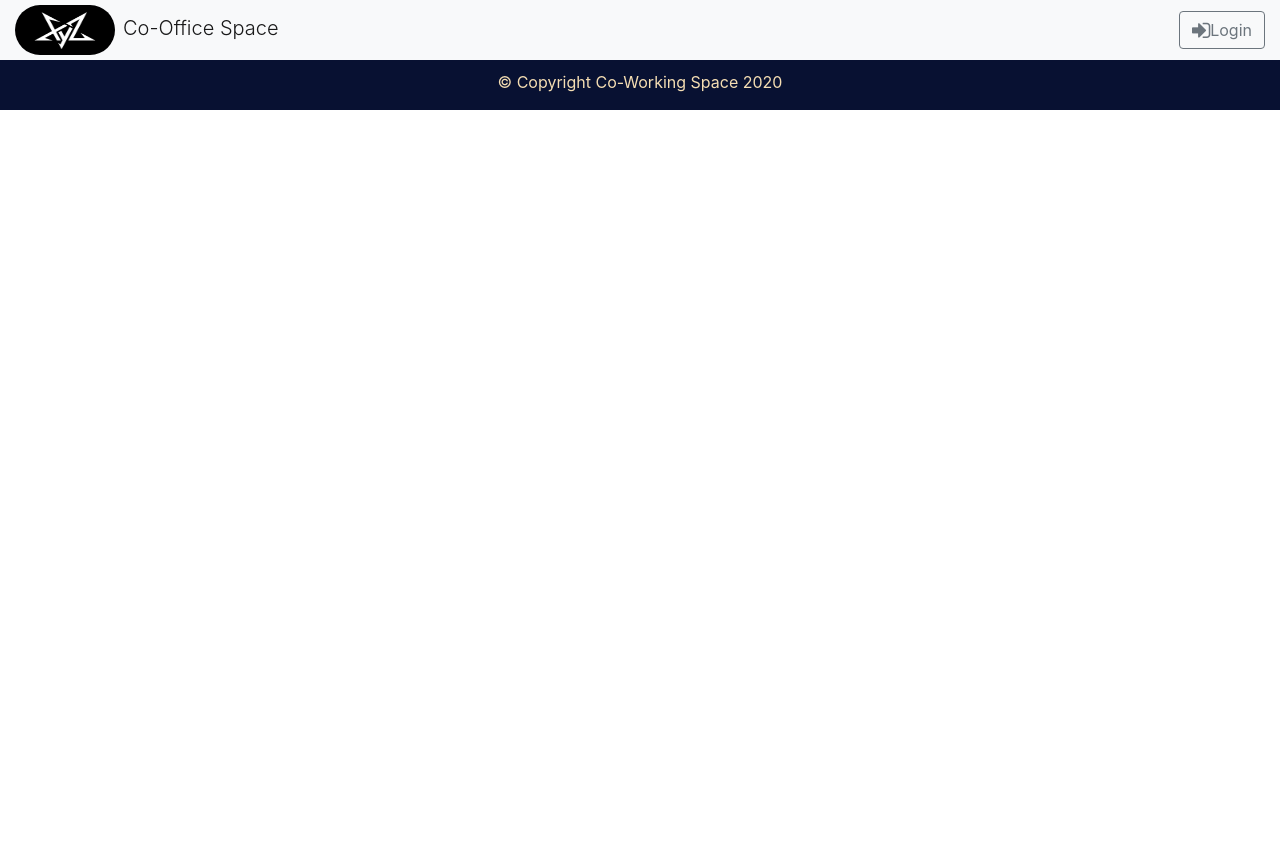
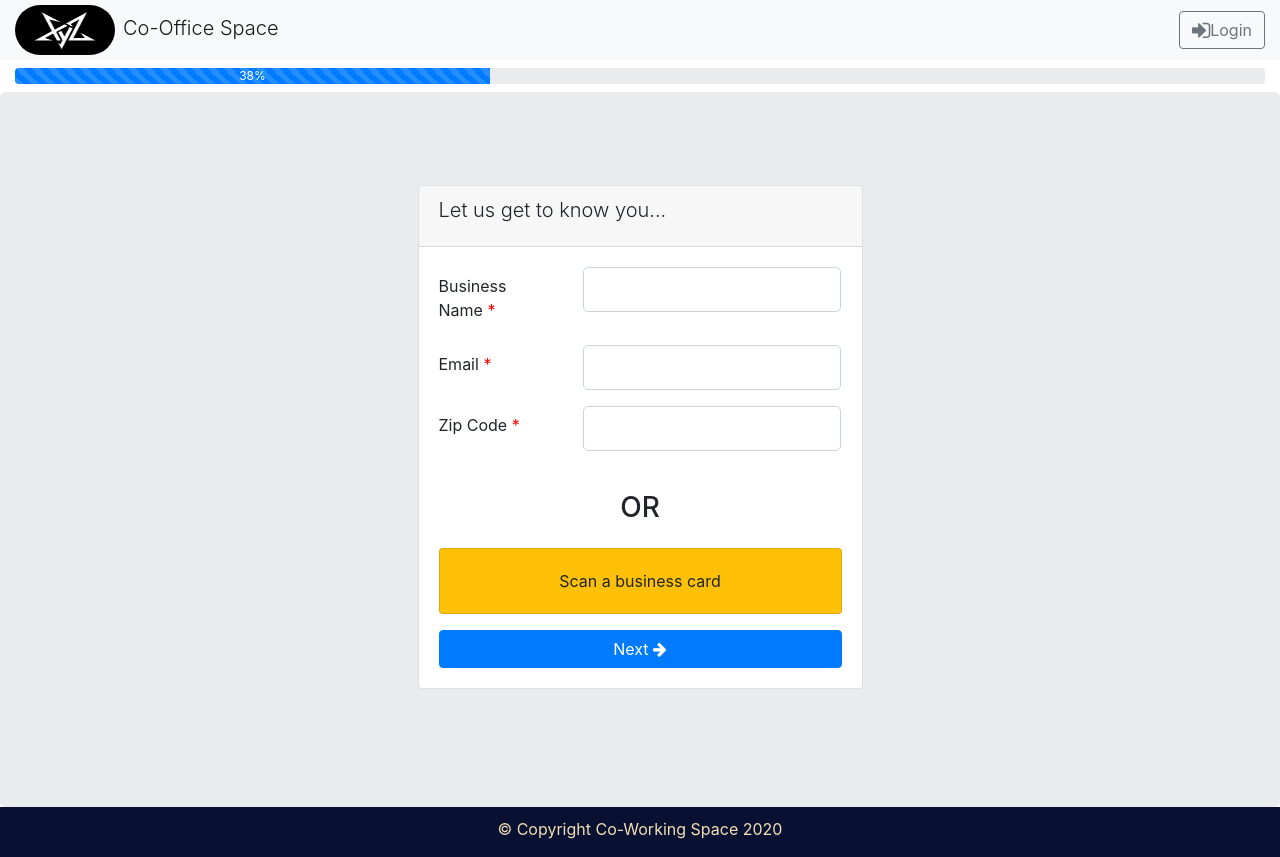
Before and after one commit to ankusharoraa/co-working-office, a React (Create React App) app: page /personalinfo in a window 1280 px wide. Before the commit the page ends 800 px from the top, so only its background shows below. Built offline with nearby package versions, Linux system fonts and the light colour scheme.

Commit message:
convert personalInfo to functional so that secured route works

```diff
--- a/package.json
+++ b/package.json
@@ -3,6 +3,7 @@
   "version": "0.1.0",
   "private": true,
   "dependencies": {
+    "@material-ui/core": "^4.11.0",
     "@testing-library/jest-dom": "^4.2.4",
     "@testing-library/react": "^9.5.0",
     "@testing-library/user-event": "^7.2.1",
@@ -12,6 +13,7 @@
     "react": "^16.13.1",
     "react-dom": "^16.13.1",
     "react-google-recaptcha": "^2.1.0",
+    "react-loader-spinner": "^3.1.14",
     "react-router-dom": "^5.2.0",
     "react-scripts": "3.4.1",
     "reactstrap": "^5.0.0"
--- a/src/App.css
+++ b/src/App.css
@@ -101,7 +101,7 @@ input::-webkit-inner-spin-button {
   font-size: 55px;
   color: red;
 }
-input[type="text"],input[type="date"],input[type="password"] {
+input[type="text"],input[type="date"],input[type="password"],input[type="email"],input[type="number"] {
   min-height: 45px;
   color: #707583;
   border-radius: 5px;
@@ -196,6 +196,7 @@ input[type="text"],input[type="date"],input[type="password"] {
   /* margin:0px auto; */
   padding: 10px 0px 1px 0px;
   height: 50px;
+
 }
 
 .wrappertxt{
@@ -277,3 +278,13 @@ input[type='range']::-webkit-slider-thumb {
     max-height: 450px;
     width: 100%;
 }
+
+.personalDetails{
+  margin-top: 5%;
+  margin-bottom: 7%;
+}
+
+.required:after {
+  content:" *";
+  color: red;
+}
--- a/src/components/Header.js
+++ b/src/components/Header.js
@@ -40,7 +40,7 @@ export default class Header extends Component {
                         <NavbarToggler onClick={() => this.toggleNav()} />
                         <NavbarBrand className="mr-auto ml-sm-0" href="/">
                             <img src={logo} height="50" width="100" style = {{borderRadius : "80px"}} alt="logo" />
-                            <span class="navbar-brand mb-0 lead ml-sm-2 ml-2">Co-Office Space</span>
+                            <span className="navbar-brand mb-0 lead ml-sm-2 ml-2">Co-Office Space</span>
                         </NavbarBrand>
                         <Collapse isOpen={this.state.isNavOpen} navbar>
 
--- a/src/components/MainComponent.js
+++ b/src/components/MainComponent.js
@@ -5,12 +5,13 @@ import '../App.css';
 import Workspace from './Workspaces'
 import Landing from './LandingPage'
 import history from './history';
-import { Switch, Route, Router } from 'react-router-dom';
+import { Switch, Route, Router, Redirect } from 'react-router-dom';
 import { WORKSPACEINFO } from '../shared/WorkspaceInfo'
 import SecuredRoute from './SecuredRoute';
 import { authentication } from './SecuredRoute';
 import axios from 'axios';
 import WorkspaceDetails from './WorkspaceDetails';
+import PersonalInfo from './PersonalInfo';
 
 
 
@@ -26,15 +27,21 @@ export default class MainComponent extends Component {
             touched: {
                 zipCode: false,
                 date: false,
-                people: false
+                people: false,
+                businessName: false,
+                personEmail: false,
+                personZipCode : false
 
             },
             workspaceinfo: WORKSPACEINFO,
-            location : ''
+            location: '',
+            businessName: '',
+            personEmail: '',
+            personZipCode : ''
         }
     }
 
-    handInputChange = async(event) => {
+    handInputChange = async (event) => {
 
         const target = event.target;
         const value = target.type === 'checkbox' ? target.checked : target.value;
@@ -44,28 +51,28 @@ export default class MainComponent extends Component {
             [name]: value
         })
 
-        if(this.state.zipCode.length===5){
+        if (this.state.zipCode.length === 5) {
             let zipCodeUs = this.state.zipCode;
             this.handleFetch(zipCodeUs);
         }
-        else if(this.state.zipCode.length<=5){
+        else if (this.state.zipCode.length <= 5) {
             this.setState({
-                location : ''
+                location: ''
             })
         }
     }
 
-     handleFetch = async(zipCodeUs)=>{
-        const api = 'js-tBUE5ohdSBKXX9aeg6K9RYpb0uRCDB8TODbJSrHdwz6XNbAAtZuvnoByS6OfaElq';
-        // const api = 'LeptzmnMR76qtyukJQFsprY1Y4RTJkZ2F18ykBkp1RyxmWriWsa39F8K2fcs2ZVT';
+    handleFetch = async (zipCodeUs) => {
+        // const api = 'js-tBUE5ohdSBKXX9aeg6K9RYpb0uRCDB8TODbJSrHdwz6XNbAAtZuvnoByS6OfaElq';
+        const api = 'LeptzmnMR76qtyukJQFsprY1Y4RTJkZ2F18ykBkp1RyxmWriWsa39F8K2fcs2ZVT';
         // let formatZip = this.state.zipCode.slice(0,5);
         let url = `https://www.zipcodeapi.com/rest/${api}/info.json/${zipCodeUs}/degrees`
         const res = await axios.get(url);
         const city = res.data.city;
         const locState = res.data.state
-            if(city && locState!==undefined){
+        if (city && locState !== undefined) {
             this.setState({
-                    location : `${city}, ${locState}, U.S`
+                location: `${city}, ${locState}, U.S`
             })
             // setValue(`${city}, ${state}, U.S`);
             // console.log(JSON.stringify(res.data));
@@ -100,6 +107,11 @@ export default class MainComponent extends Component {
         this.setState({
             people: parseInt(this.state.people) + 1
         })
+        if(this.state.people === ''){
+            this.setState({
+                people : 0
+            })
+        }
     }
     decrease = () => {
         if (this.state.people > 0) {
@@ -107,8 +119,28 @@ export default class MainComponent extends Component {
                 people: parseInt(this.state.people) - 1
             })
         }
+        if(this.state.people === ''){
+            this.setState({
+                people : 0
+            })
+        }
     }
 
+    updatePersonDetails = () =>{
+        this.setState({
+            businessName : 'Spotlight',
+            personZipCode : '12345',
+            personEmail : 'business@spotlight.com'
+        })
+    }
+
+    deletePersonDetails = () =>{
+        this.setState({
+            businessName : '',
+            personZipCode : '',
+            personEmail : ''
+        })
+    }
 
     render() {
         const WorkspaceWithId = ({ match }) => {
@@ -133,14 +165,24 @@ export default class MainComponent extends Component {
                             people={this.state.people}
                             increase={this.increase}
                             decrease={this.decrease}
-                            location = {this.state.location} />} />
+                            location={this.state.location} />} />
                         <SecuredRoute exact path='/workspaces' component={() => <Workspace
                             zipCode={this.state.zipCode}
                             workspaceinfo={this.state.workspaceinfo}
                             date={this.state.date}
                             people={this.state.people}
-                            location = {this.state.location} />} />
+                            location={this.state.location} />} />
                         <SecuredRoute path="/workspaces/:workspaceId" component={WorkspaceWithId} />
+                        <Route exact path="/personalinfo" render={() => <PersonalInfo
+                            handInputChange={this.handInputChange}
+                            handleBlur={this.handleBlur}
+                            onChange={this.onChange}
+                            personZipCode={this.state.personZipCode}
+                            businessName={this.state.businessName}
+                            personEmail={this.state.personEmail}
+                            updatePersonDetails = {this.updatePersonDetails}
+                            deletePersonDetails = {this.deletePersonDetails} />} />
+                        <Redirect to='/' />
                     </Switch>
 
 
--- /dev/null
+++ b/src/components/PersonalInfo.js
@@ -0,0 +1,145 @@
+import React, { Component } from 'react'
+import { CardHeader, CardBody, Form, FormGroup, Input, Label, Progress, Button, Card, CardTitle } from 'reactstrap';
+
+export default class PersonalInfo extends Component {
+    constructor(props) {
+        super(props);
+        this.state = {
+
+        }
+    }
+
+    populateDetails = () => {
+
+        this.props.updatePersonDetails();
+        let business = document.getElementById('businessName')
+        let personEmail = document.getElementById('personEmail')
+        let personZip = document.getElementById('personZipCode')
+        let scan = document.getElementById('scan')
+        let or = document.getElementById('or')
+        let edit = document.getElementById('edit');
+        let clear = document.getElementById('clear');
+        business.disabled = true;
+        console.log(business.disabled)
+        personEmail.disabled = true;
+        personZip.disabled = true;
+        scan.style.display = 'none';
+        or.style.display = 'none';
+        edit.style.display = 'block';
+        clear.style.display = 'block';
+
+        edit.addEventListener('click', () => {
+            business.disabled = false;
+            personEmail.disabled = false;
+            personZip.disabled = false;
+
+        })
+
+        clear.addEventListener('click', () => {
+            this.props.deletePersonDetails();
+            edit.style.display = 'none';
+            clear.style.display = 'none';
+            scan.style.display = 'block';
+            or.style.display = 'block';
+            business.disabled = false;
+            personEmail.disabled = false;
+            personZip.disabled = false;
+        })
+
+    }
+    handleSubmit = (event) => {
+        event.preventDefault();
+
+    }
+    render() {
+        return (
+            <>
+                <div className="container-fluid">
+                    <div className="row mt-2">
+                        <div className="col-sm-12">
+                            <div className="text-center"></div>
+                            <Progress animated={true} striped color="primary" value="38">38%</Progress>
+                        </div>
+                    </div>
+                </div>
+                <div className="jumbotron py-3 mt-2">
+                    <div className="container personalDetails py-3">
+                        <div className="row">
+                            <div className="mx-auto col-sm-5">
+                                <Card>
+                                    <CardHeader>
+                                        <CardTitle className="lead">Let us get to know you...</CardTitle>
+                                    </CardHeader>
+                                    <CardBody>
+                                        <Form onSubmit={this.handleSubmit}>
+                                            <FormGroup row>
+
+
+                                                <Label htmlFor="businessName" className="col-sm-4 col-form-label form-control-label required">Business Name</Label>
+                                                <div className="col-sm-8">
+                                                    <Input type="text" name="businessName" id="businessName"
+                                                        onBlur={this.props.handleBlur('businessName')}
+                                                        onChange={this.props.handInputChange}
+                                                        value={this.props.businessName} />
+                                                </div>
+                                                {/* <FormFeedback>{errors.zipCode}</FormFeedback> */}
+
+                                            </FormGroup>
+                                            <FormGroup row>
+
+
+                                                <Label htmlFor="personEmail" className="col-sm-4 col-form-label form-control-label required">Email</Label>
+                                                <div className="col-sm-8">
+                                                    <Input type="email" name="personEmail" id="personEmail"
+                                                        onChange={this.props.handInputChange}
+                                                        onBlur={this.props.handleBlur('personEmail')}
+                                                        value={this.props.personEmail} />
+                                                </div>
+                                                {/* <FormFeedback>{errors.zipCode}</FormFeedback> */}
+
+                                            </FormGroup>
+                                            <FormGroup row>
+
+
+                                                <Label htmlFor="personZipCode" className="col-sm-4 col-form-label form-control-label required">Zip Code</Label>
+                                                <div className="col-sm-8">
+                                                    <Input id="personZipCode" type="text" name="personZipCode"
+                                                        onBlur={this.props.handleBlur('personZipCode')}
+                                                        onChange={this.props.handInputChange}
+                                                        value={this.props.personZipCode} />
+                                                </div>
+
+                                                {/* <FormFeedback>{errors.zipCode}</FormFeedback> */}
+
+                                            </FormGroup>
+                                            {/* <FormGroup row>
+
+                                            </FormGroup> */}
+                                        </Form>
+                                        <div className = "row">
+                                        <div className="col-sm-4 mt-2" id="edit" style={{ display: 'none' }}>
+                                                    <button className="btn btn-dark">Edit Scanned Details</button>
+                                                </div>
+                                                <div className="offset-sm-2 col-sm-4 mt-2" id="clear" style={{ display: 'none' }}>
+                                                    <button className="btn btn-secondary">Delete Scanned Card</button>
+                                                </div>
+                                        </div>
+                                        <h3 id="or" style={{ textAlign: 'center' }} className="mt-4">OR</h3>
+                                        <div id="scan" style={{ cursor: 'pointer' }} onClick={this.populateDetails} className="card bg-warning mt-4">
+                                            <div className="card-body text-center">
+                                                <div className="card-text">Scan a business card</div>
+                                            </div>
+                                        </div>
+                                        <div className="d-flex justify-content-center mt-3">
+                                            <button className="btn btn-block btn-primary">Next <i className="fa fa-arrow-right" aria-hidden="true"></i></button>
+                                        </div>
+                                    </CardBody>
+                                </Card>
+                            </div>
+                        </div>
+                    </div>
+                </div>
+            </>
+        )
+    }
+}
--- a/src/components/WorkspaceDetails.js
+++ b/src/components/WorkspaceDetails.js
@@ -1,5 +1,6 @@
 import React from 'react';
 import { UncontrolledCarousel, Progress, Button, Card, CardTitle, CardText, } from 'reactstrap';
+import { Link } from 'react-router-dom';
 
 const WorkspaceDetails = (props) => {
 
@@ -75,7 +76,7 @@ const WorkspaceDetails = (props) => {
                         <div className="row">
                             <div className="col-sm-12 col-12">
                                 <p><em>Contact us <a href=''>here</a> to enquire about special facilities</em></p>
-                                <button className="btn btn-block btn-primary mt-2">Lease This Workspace</button>
+                                <Link style = {{textDecoration : "none"}} to = "/personalinfo"><button className="btn btn-block btn-primary mt-2">Lease This Workspace</button></Link>
                             </div>
                         </div>
                     </Card>
```
Also changed, not shown: src/components/LandingPage.js (+19 -18 lines), 1 other file (tests, documents, lock files or other folders). Lines whose indentation alone changed are shown as unchanged.
